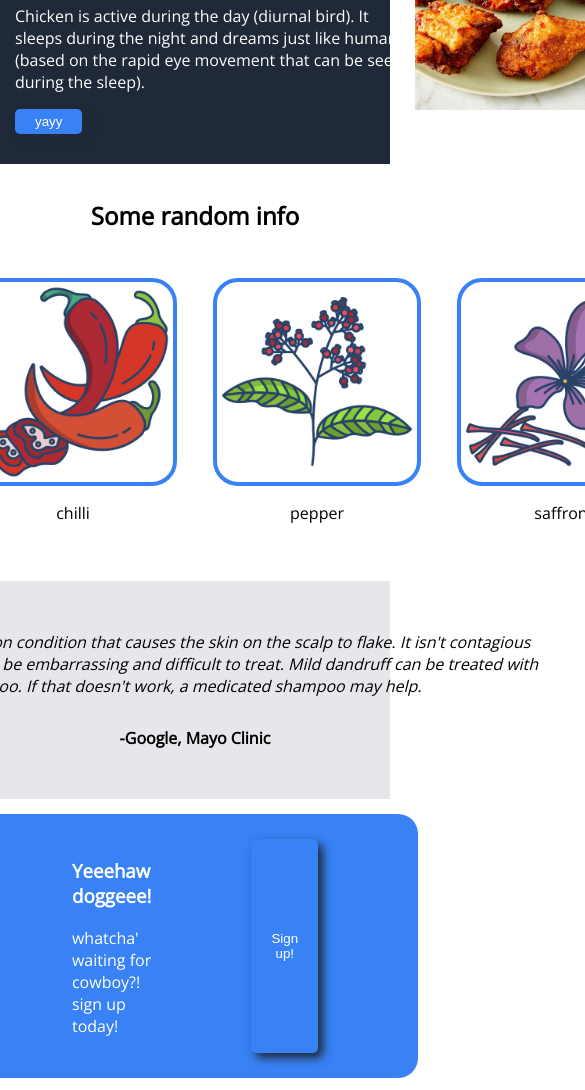
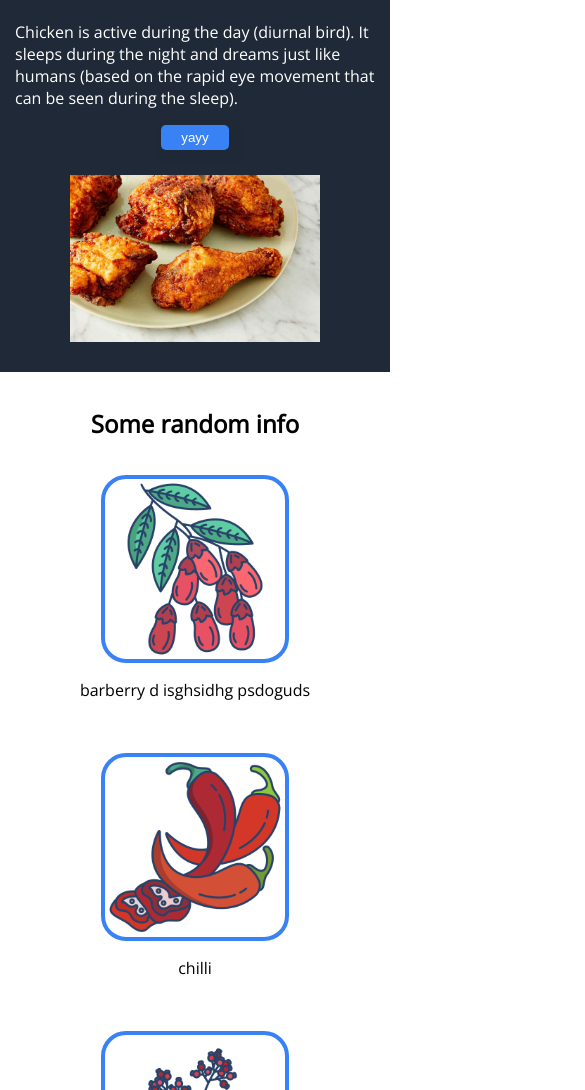
Before and after one commit to HappySlappyFace/odin-landing-page, a plain HTML site: page index.html in a window 390 px wide. Shown: the part 190-1280 px from the top of the page, 585 px wide, since content can reach past the window. Drawn offline with nearby package versions, Linux system fonts and the light colour scheme.

Commit message:
responsive design 1

```diff
--- a/index.html
+++ b/index.html
@@ -14,9 +14,9 @@
 <body>
     <div class="header">
         <div class="header-top">
-            <h4>Header Logo</h4>
+            <h4>Happy's factory</h4>
             <ul>
-                <li><a href="https://www.danos.cloud/svideo/">Memester</a></li>
+                <li><a href="https://www.danos.cloud/svideo/" target="_blank">Memester</a></li>
                 <li><a href="">link 2</a></li>
                 <li><a href="">link 3</a></li>
             </ul>
--- a/script.css
+++ b/script.css
@@ -58,12 +58,14 @@ button:active{
     align-items: center;
     flex-direction: column;
     padding: 15px;
+
 }
 .section-1-images{
     display: flex;
     justify-content: space-around;
-    align-items: center;
+    align-items: flex-start;
     flex-direction: row;
+    flex-wrap: wrap;
     padding: 15px;
     gap:36px;
 }
@@ -71,11 +73,13 @@ button:active{
     width: 200px;
     border: solid 4px #3882F6;
     border-radius: 25px;
+
 }
 .section-1-images-container{
     display: flex;
     flex-direction: column;
     align-items: center;
+
 }
 .section-2{
     background-color: #E5E7EB;
@@ -134,3 +138,59 @@ button{
     flex-direction: column;
     padding: 17px;
 }
+
+
+/* an attempt to make this shit responsive */
+@media screen and (max-width: 720px) {
+    .header-bottom{
+        flex-direction: column;
+        justify-content: center;
+    }
+    .header-bottom>div{
+        display: flex;
+        align-items: center;
+        flex-direction: column;
+        width: auto;
+        padding: 0;
+        margin: 0;
+        margin-bottom: 25px;
+    }
+    .header-bottom p{
+        width: auto;
+    }
+    .section-1-images{
+        flex-wrap: wrap;
+    }
+    .section-1-img{
+        width: 180px;
+        gap:18px;
+    }
+    .section-2{
+        overflow-wrap: break-word;
+        word-break: break-all;
+        flex:1;
+    }
+    .section-2-quote{
+        max-width: 500px;
+        min-width: none;
+        width: auto;
+
+    }
+    .section-3-container{
+        padding: 25px 50px;
+        flex-direction: column;
+
+    }
+    .section-3-container-text{
+        display: flex;
+        align-items: center;
+        flex-direction: column;
+        justify-content: center;
+        margin: 0;
+        padding: 0;
+    }
+    .section-3-container-text h3{
+        margin: 0px 0px;
+    }
+
+}
```
